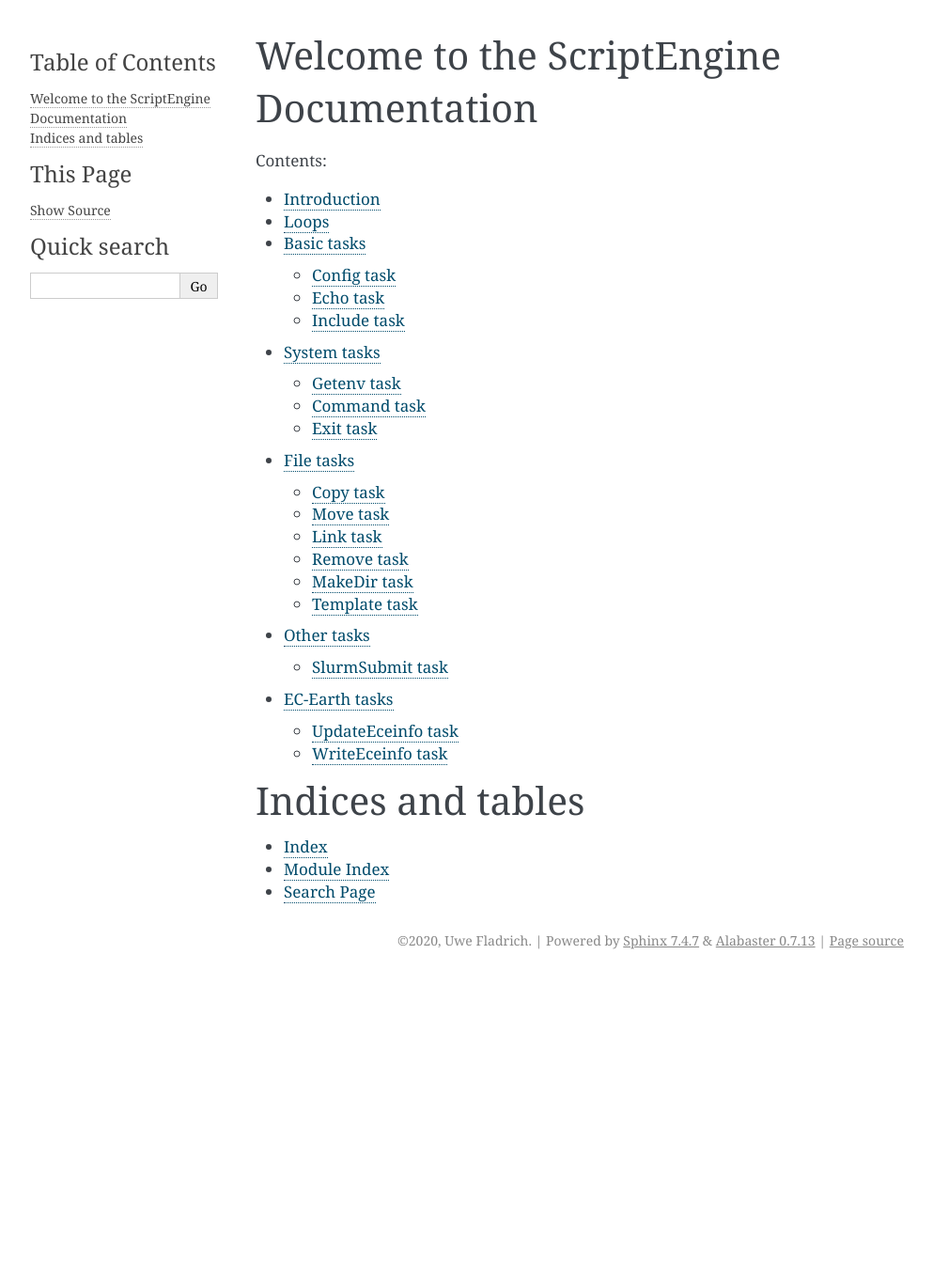
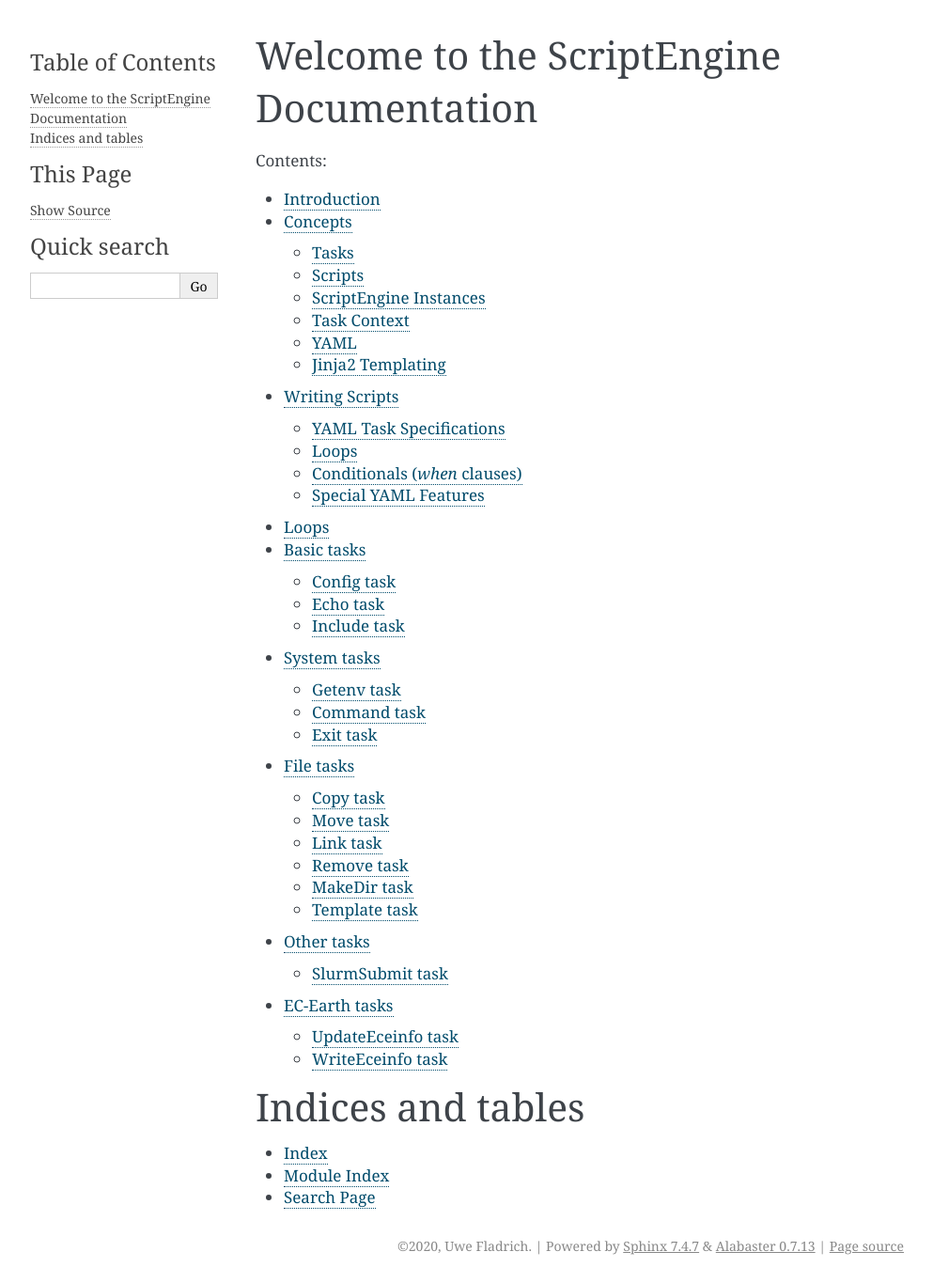
Before and after one commit to uwefladrich/scriptengine, a Sphinx documentation site: the page built from docs/sphinx/index.rst, in a window 1280 px wide. Shown: the whole page at 94% size, without its empty margins (148-1141 px from the left). Built offline with Sphinx 7.4.7, drawn with Linux system fonts in a browser that asks for light colours; before the commit the page ends 1040 px from its top, so only the background shows below that; some of the changed lines change nothing that is shown.

Commit message:
Add to documentation

```diff
--- /dev/null
+++ b/docs/sphinx/concepts.rst
@@ -0,0 +1,99 @@
+Concepts
+========
+
+Working with ScriptEngine does not require knowledge about it's underlying
+implementation architecture in detail, but it is useful to understand a few
+basic concepts and terms. It is, for example, good to know how `tasks` and
+`scripts` are understood in the ScriptEngine world. Furthermore, a few
+technical topics are important when using ScriptEngine, in particular some
+details about the YAML format and how templating with Jinja2 works.
+
+
+Tasks
+-----
+
+A task is the basic unit of work for ScriptEngine. It is the building block for
+scripts (see next section) and also the individual item a ScriptEngine instance
+(see even later) will handle.
+
+Tasks "do things". This can be simple things, like copying a file or writing a
+message on the terminal. It could also be more complex things, like changeing a
+date in a NetCDF file. Whatever the complexity of a task is, it will be hidden.
+A task is listed in a script by it's name and some arguments, and later it is
+run by a ScriptEngine instance to do it's actual work.
+
+A number of different tasks are available when using ScriptEngine. In fact, one
+of the main ideas with ScriptEngine is that it should be easy to develop and
+provide new tasks for anything that users may need. Hence, a task should be
+available for most of what users would want to do with ScriptEngine.
+
+However, tasks are not "baked" into the ScriptEngine code. Instead, they are
+loaded, at run time, from separate Python modules. Thus, tasks can easily be
+provided by other packages and made available to the user when ScriptEngine is
+run. Of course, there are packages for standard tasks that come with
+ScriptEngine.
+
+Technically, a task is a Python class that is derived from the ``Task`` class
+that ScriptEngine provides. In fact, it is possible to use ScriptEngine from
+within other Python programs, without ever defining tasks in YAML scripts.
+
+
+Scripts
+-------
+
+Scripts, in the ScriptEngine terminology, are collections of tasks, described
+in the YAML language. Usually, a script is a YAML file that represents a list
+of tasks. How specific tasks are represented in YAML is usually intuitive, as
+shown in the following example::
+
+    - config:
+        planet: Earth
+    - echo:
+        msg: "Hello, {{planet}}!"
+
+This little script is the inevitable "Hello world" example in ScriptEngine! It
+is run like this::
+
+    se hello-world.yml
+
+provided the little YAML snippet was stored in a file called
+``hello-world.yml``.
+
+
+ScriptEngine Instances
+----------------------
+
+Most of the time, the difference between the term ScriptEngine in general and
+a ScriptEngine instance in particular is not very important.
+
+
+Task Context
+------------
+
+An important concept in ScriptEngine is the task context, or short, the
+context. The context is, technically, a dictionary, i.e. a data structure of
+key, value pairs. ScriptEngine tasks can store and retrieve information from
+the context.
+
+When a ScriptEngine instance is created, the context is initialised. Some
+information about the execution environment is stored by the ScriptEngine
+instance in the new context. Then, it is passed to every task that is executed.
+Usually, the context will be populated with information as tasks are processed.
+
+We have already seen the usage of the context in the "Hello world" example
+above. The ``config`` task stored a parameter named ``planet`` in the context
+and the ``echo`` task used the information from the context to display it's
+message.
+
+Since the context is a Python dictionary, it can store any Python data types.
+This is, for example, often used to structure information by storing further
+dictionaries in the context. Numbers and dates are other examples for useful
+data types for context information.
+
+
+YAML
+----
+
+
+Jinja2 Templating
+-----------------
--- a/docs/sphinx/index.rst
+++ b/docs/sphinx/index.rst
@@ -11,6 +11,8 @@ Welcome to the ScriptEngine Documentation
    :caption: Contents:
 
    intro
+   concepts
+   scripts
    loops
    basic-tasks
    system-tasks
--- /dev/null
+++ b/docs/sphinx/scripts.rst
@@ -0,0 +1,30 @@
+Writing Scripts
+===============
+
+
+YAML Task Specifications
+------------------------
+
+
+
+Loops
+-----
+
+
+
+Conditionals (`when` clauses)
+-----------------------------
+
+
+
+Special YAML Features
+---------------------
+
+### Multi-line strings
+
+
+### RRULEs
+
+
+
+### noeval strings
```
